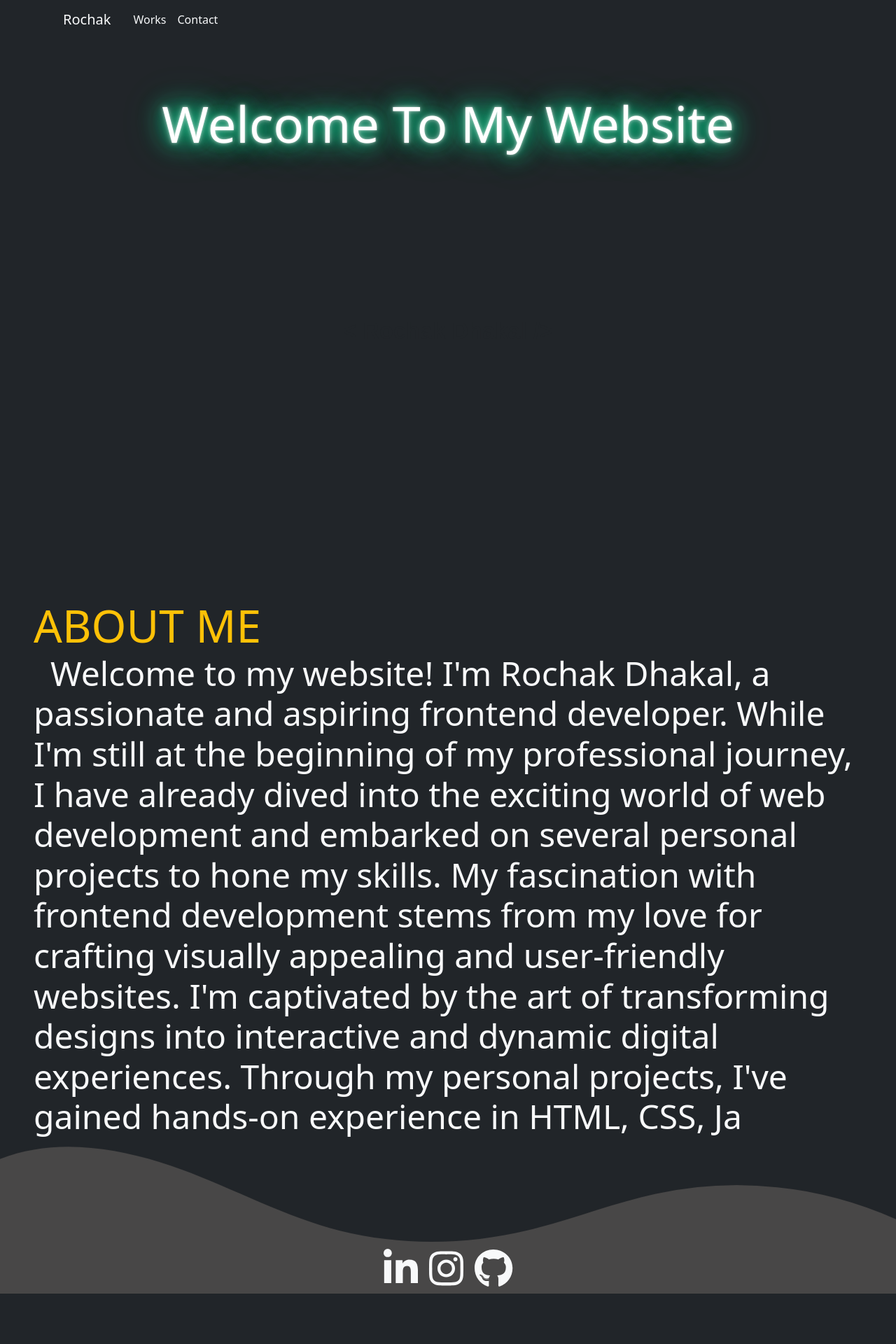
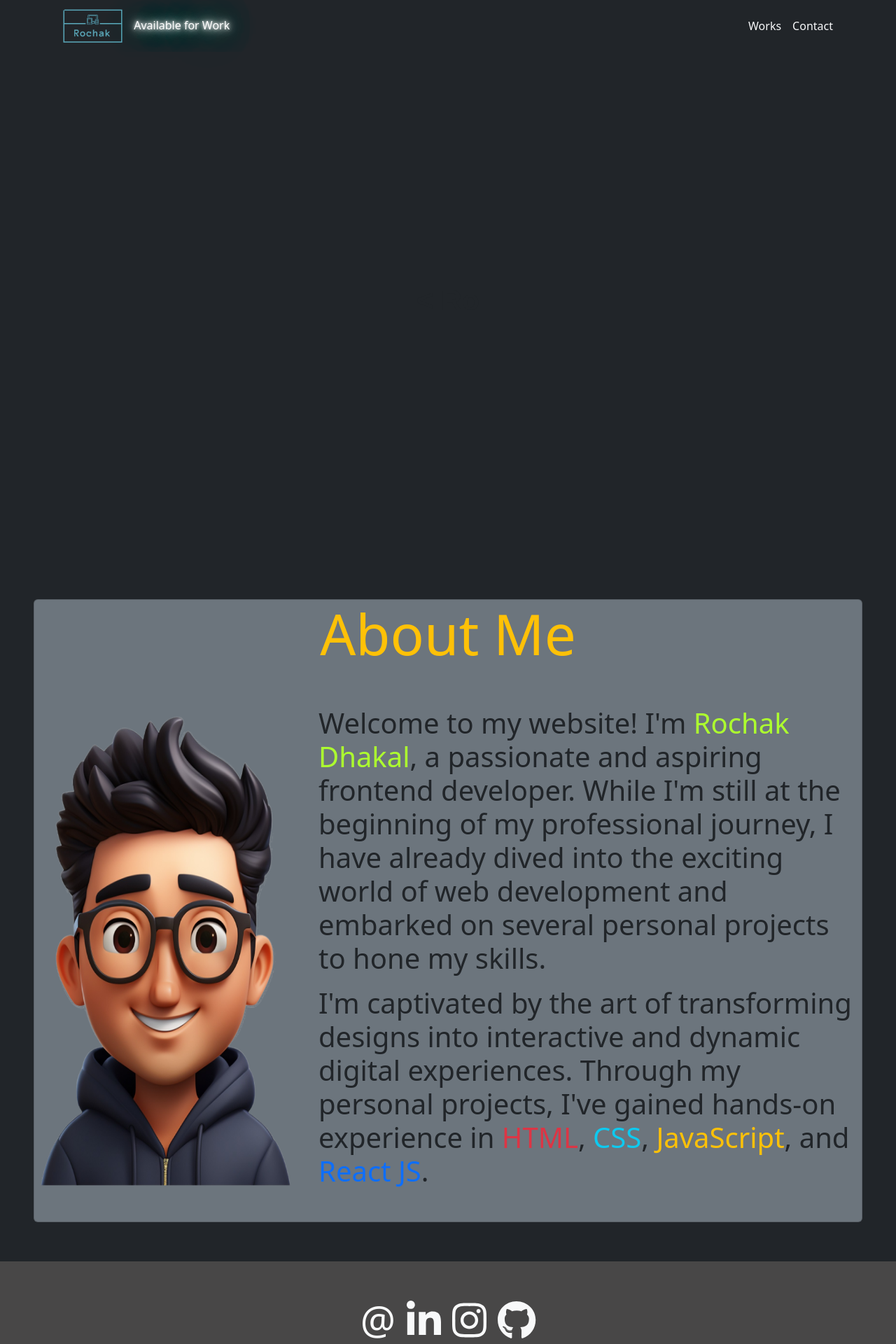
Before and after one commit to RochakDhakal/Portfolio-old, a React (Vite) app: page / in a window 1280 px wide. Shown: the top 1920 px of the page at 70% size. Before the commit the page ends 1848 px from the top, so only its background shows below. Built offline with nearby package versions, Linux system fonts and the light colour scheme.

Commit message:
Changes in the Home Page

```diff
--- a/src/components/body/FrontPage.jsx
+++ b/src/components/body/FrontPage.jsx
@@ -11,7 +11,7 @@ function FrontPage() {
     <div>
       <div className="d-flex justify-content-center align-items-center front-page vh-100 overflow-hidden">
         <div className="d-flex flex-column justify-content-center align-items-center">
-          <span className="d-flex justify-content-center align-items-center display-2 neon-text pt-5 mt-3 text-center">{text}</span>
+          <span className="d-flex justify-content-center align-items-center display-2 neon-text pt-5 mt-3 text-center"></span>
           <BlobAnimation className="" />
         </div>
       </div>
--- a/src/components/body/aboutme/AboutMe.jsx
+++ b/src/components/body/aboutme/AboutMe.jsx
@@ -1,18 +1,14 @@
 import React from "react";
-import SvgWaves from "../svg/SvgWaves";
-import Education from "./Info";
 import Info from "./Info";
-import Experience from "../works/Experience";
 import SvgWavesBottom from "../svg/SvgWavesBottom";
 
 function AboutMe() {
   return (
     <>
-      <div className="about-me ">
-        <div className=" p-5 mb-5">
+      <div className="about-me">
+        <div className=" p-5">
           <Info />
         </div>
-        <SvgWavesBottom />
       </div>
     </>
   );
--- a/src/components/body/aboutme/Info.jsx
+++ b/src/components/body/aboutme/Info.jsx
@@ -1,22 +1,60 @@
 import React, { useEffect } from "react";
-import { useTypewriter } from "react-simple-typewriter";
+import avatar from "../../../assets/avatar.png";
 import Aos from "aos";
 import "aos/dist/aos.css";
+import "./style.css";
 
 function Info() {
-  const [text] = useTypewriter({
-    words: [
-      "Welcome to my website! I'm Rochak Dhakal, a passionate and aspiring frontend developer. While I'm still at the beginning of my professional journey, I have already dived into the exciting world of web development and embarked on several personal projects to hone my skills. My fascination with frontend development stems from my love for crafting visually appealing and user-friendly websites. I'm captivated by the art of transforming designs into interactive and dynamic digital experiences. Through my personal projects, I've gained hands-on experience in HTML, CSS, JavaScript, and React JS.",
-    ],
-    typeSpeed: 10,
-  });
-  useEffect(() => {
-    Aos.init({ duration: 2000 });
-  }, []);
   return (
-    <div className="py-2" data-aos="fade-up" data-aos-easing="ease-in-out">
-      <span className="d-block display-3 fw-light text-warning">ABOUT ME</span>
-      <span className="m-4 display-5 text-light">{text}</span>
+    <div
+      className="py-2 card-deck"
+      data-aos="fade-up"
+      data-aos-easing="ease-in-out"
+    >
+      <div className="card bg-secondary d-flex">
+        <h5 className="card-title display-1 text-warning text-center">
+          About Me
+        </h5>
+        <div className="row py-5">
+          <img
+            className="col-md-4 d-flex"
+            src={avatar}
+            alt="Card image cap"
+            data-aos="fade-up"
+            data-aos-easing="ease-in-out"
+            data-aos-duration="1500"
+          />
+          <div className="card-body col-md-8 d-flex justify-content-center p-0">
+            <section className=" d-flex flex-column">
+              <p
+                className=" card-text text-dark display-6 px-3"
+                data-aos="zoom-in"
+                data-aos-easing="ease-in-out"
+              >
+                Welcome to my website! I'm{" "}
+                <span style={{ color: "greenyellow" }}>Rochak Dhakal</span>, a
+                passionate and aspiring frontend developer. While I'm still at
+                the beginning of my professional journey, I have already dived
+                into the exciting world of web development and embarked on
+                several personal projects to hone my skills.
+              </p>
+              <p
+                className="card-text text-dark display-6 px-3"
+                data-aos="zoom-in"
+                data-aos-easing="ease-in-out"
+              >
+                I'm captivated by the art of transforming designs into
+                interactive and dynamic digital experiences. Through my personal
+                projects, I've gained hands-on experience in{" "}
+                <span className="text-danger">HTML</span>,
+                <span className="text-info"> CSS</span>,
+                <span className="text-warning"> JavaScript</span>, and{" "}
+                <span className="text-primary"> React JS</span>.
+              </p>
+            </section>
+          </div>
+        </div>
+      </div>
     </div>
   );
 }
--- /dev/null
+++ b/src/components/body/aboutme/style.css
@@ -0,0 +1,4 @@
+section{
+    justify-content: center!important;
+    align-items: center!important;
+}
--- a/src/components/body/svg/BlobAnimation.jsx
+++ b/src/components/body/svg/BlobAnimation.jsx
@@ -9,8 +9,8 @@ function BlobAnimation() {
       "< Based In Nepal />",
     ],
     loop: {},
-    typeSpeed: 150,
-    deleteSpeed: 100,
+    typeSpeed: 100,
+    deleteSpeed: 50,
   });
   return (
     <div className="">
@@ -18,7 +18,7 @@ function BlobAnimation() {
         version="1.1"
         xmlns="http://www.w3.org/2000/svg"
         viewBox="0 0 500 500"
-        width="40vw"
+        width="50vw"
         id="blobSvg"
         transform="rotate(0)"
         style={{ opacity: 1 }}
--- a/src/components/body/works/Projects.jsx
+++ b/src/components/body/works/Projects.jsx
@@ -16,7 +16,7 @@ function Projects() {
     });
   }, []);
   return (
-    <div className="container vh-100">
+    <div className="container vh-100 bg-dark">
       <div className="row d-flex justify-content-between align-items-between">
         <div className="text-center text-warning display-4 p-5">Projects</div>
         <div className="card col-md m-2" data-aos="fade-right">
--- a/src/components/body/works/Skills.jsx
+++ b/src/components/body/works/Skills.jsx
@@ -24,7 +24,7 @@ function Skills() {
     });
   }, []);
   return (
-    <div data-aos="fade-up" className="mb-5">
+    <div data-aos="fade-up" className="mb-5 vh-100">
       <div
         className="p-5 display-4 text-center text-warning"
         data-aos="zoom-in"
@@ -32,13 +32,13 @@ function Skills() {
         Skills
       </div>
       <div className="d-flex justify-content-center align-items-center skills text-light">
-        <img src={html} alt="HTML 5" />
-        <img src={css} alt="CSS 3" />
-        <img src={javascript} alt="JavaScript" />
-        <img src={react} alt="React" />
-        <img src={bootstrap} alt="Bootstrap" />
-        <img src={redux} alt="Redux" />
-        <img src={axios} alt="Axios" />
+        <img src={html} alt="HTML 5" title="HTML 5" />
+        <img src={css} alt="CSS 3" title="CSS 3"/>
+        <img src={javascript} alt="JavaScript" title="JavaScript"/>
+        <img src={react} alt="React" title="React JS"/>
+        <img src={bootstrap} alt="Bootstrap" title="Bootstrap"/>
+        <img src={redux} alt="Redux" title="Redux"/>
+        <img src={axios} alt="Axios" title="Axios"/>
       </div>
     </div>
   );
--- a/src/components/body/works/Work.jsx
+++ b/src/components/body/works/Work.jsx
@@ -6,11 +6,11 @@ import Skills from "./Skills";
 
 function Work() {
   return (
-    <div className="pt-5 bg-dark">
-      <Projects />
-      <Skills className="vh-100"/>
-      <Experience className="vh-100"/>
-      <SvgWavesBottom/>
+    <div className="bg-dark">
+      <Projects/>
+      <Skills />
+      <Experience className="vh-100" />
+      <SvgWavesBottom />
     </div>
   );
 }
--- a/src/components/footer/Footer.jsx
+++ b/src/components/footer/Footer.jsx
@@ -21,8 +21,8 @@ function Footer() {
     Aos.init({ duration: 2000 });
   }, []);
   return (
-    <div className="">
-      <div className="footer d-flex justify-content-center align-items-center">
+      <div className="footer d-flex justify-content-center align-items-center pt-5">
+        <div><a href="mailto:rochakdhakal@gmail.com" className="text-decoration-none display-4 text-light m-2 fai" title="rochakdhakal@gmail.com"><b>@</b></a></div>
         <a href="https://www.linkedin.com/in/rochak-dhakal/">
           <FontAwesomeIcon
             icon={faLinkedinIn}
@@ -48,7 +48,6 @@ function Footer() {
           />
         </a>
       </div>
-    </div>
   );
 }
 
--- a/src/components/header/Header.jsx
+++ b/src/components/header/Header.jsx
@@ -1,39 +1,75 @@
-import { faDownload } from "@fortawesome/free-solid-svg-icons";
-import { FontAwesomeIcon } from "@fortawesome/react-fontawesome";
-import Aos from "aos";
-import React, { useEffect } from "react";
+import React, { useEffect, useState } from "react";
 import { Container, Nav, Navbar } from "react-bootstrap";
 import NavbarToggle from "react-bootstrap/esm/NavbarToggle";
 import { Link } from "react-router-dom";
-import "aos/dist/aos.css";
-import html from "../../assets/html.png";
+import logo from "../../assets/Logo.png"
 function Header() {
+  const [isNavOpen, setIsNavOpen] = useState(false);
+
+  const handleNavToggle = () => {
+    setIsNavOpen(!isNavOpen);
+  };
+
+  const handleNavItemClick = () => {
+    setIsNavOpen(false);
+  };
+
+  const handleDocumentClick = (event) => {
+    if (
+      isNavOpen &&
+      event.target.closest(".navbar") === null &&
+      event.target.className !== "navbar-toggler"
+    ) {
+      setIsNavOpen(false);
+    }
+  };
+
   useEffect(() => {
-    Aos.init({ duration: 2000 });
+    document.addEventListener("click", handleDocumentClick);
+    return () => {
+      document.removeEventListener("click", handleDocumentClick);
+    };
   }, []);
   return (
     <Navbar
+      collapseOnSelect
       expand="lg"
       className="bg-dark fixed-top"
-      data-aos="fade-down"
-      data-duration="1500"
+      expanded={isNavOpen}
     >
       <Container>
-        <Navbar.Brand >
-          <Link to="/" className="text-decoration-none text-light p-2">
-            Rochak
+        <Navbar.Brand>
+          <Link
+            to="/"
+            className="text-decoration-none text-light p-2"
+            onClick={handleNavToggle}
+          >
+            <img src={logo} alt="Rochak" title="Rochak Dhakal" style={{height:"3rem"}}/>
           </Link>
+          <span className="fs-6 px-2 neon-text">Available for Work</span>
         </Navbar.Brand>
         <NavbarToggle
-          aria-controls="basic-navbar-nav"
+          aria-controls="responsive-navbar-nav"
           style={{ background: "white" }}
+          onClick={handleNavToggle}
         />
-        <Navbar.Collapse id="basic-navbar-nav bg-light">
-          <Nav className="me-auto">
-            <Link to="/works" className="text-decoration-none text-light p-2">
+        <Navbar.Collapse
+          id="responsive-navbar-nav bg-light"
+          className="justify-content-end align-items-end"
+        >
+          <Nav className="ml-auto justify-content-end">
+            <Link
+              to="/works"
+              className="text-decoration-none text-light p-2"
+              onClick={handleNavToggle}
+            >
               Works
             </Link>
-            <Link to="/contact" className="text-decoration-none text-light p-2">
+            <Link
+              to="/contact"
+              className="text-decoration-none text-light p-2"
+              onClick={handleNavToggle}
+            >
               Contact
             </Link>
           </Nav>
--- a/src/components/header/style.css
+++ b/src/components/header/style.css
@@ -1,3 +1,34 @@
-.navbar-toggle-custom{
-    background-color: wheat!important;
+.navbar-toggle-custom {
+  background-color: wheat !important;
 }
+/* Neon Text */
+.neon-text {
+  text-shadow: 0 0 7px #dc0e0e, 0 0 10px #e60c0c, 0 0 21px #eb0d0d,
+    0 0 42px rgb(234, 39, 9), 0 0 82px rgb(255, 30, 0), 0 0 92px rgb(255, 4, 0),
+    0 0 102px rgb(249, 70, 0), 0 0 151px rgb(255, 30, 0);
+  animation: flicker 1.5s infinite alternate;
+  color: limegreen;
+}
+@keyframes flicker {
+  0%,
+  18%,
+  22%,
+  25%,
+  53%,
+  57%,
+  100% {
+    text-shadow: 0 0 4px #f00a0a, 0 0 11px #f31919, 0 0 19px #f10a0a,
+      0 0 40px rgb(255, 0, 0), 0 0 80px rgb(255, 55, 0),
+      0 0 90px rgb(255, 30, 0), 0 0 100px rgb(28, 4, 72),
+      0 0 150px rgb(55, 0, 255);
+  }
+
+  20%,
+  24%,
+  55% {
+    text-shadow: 0 0 4px #f00a0a, 0 0 11px #f31919, 0 0 19px #f10a0a,
+      0 0 40px rgb(255, 0, 0), 0 0 80px rgb(255, 55, 0),
+      0 0 90px rgb(255, 30, 0), 0 0 100px rgb(28, 4, 72),
+      0 0 150px rgb(55, 0, 255);
+  }
+}
```
Also changed, not shown: src/components/body/svg/SvgWaves.jsx (deleted, +0 -33 lines), src/assets/Logo.png (added), src/assets/avatar.png (added).
